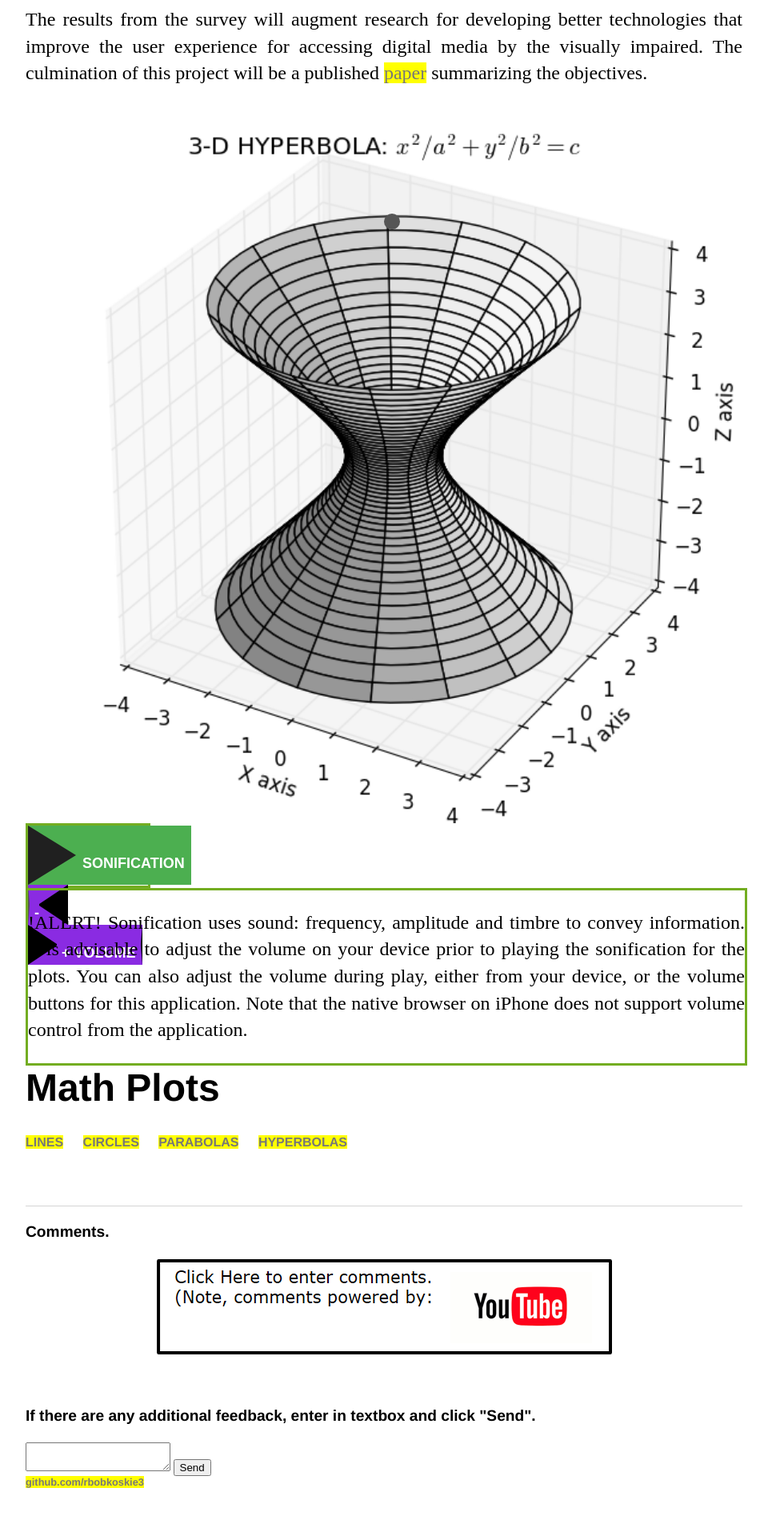
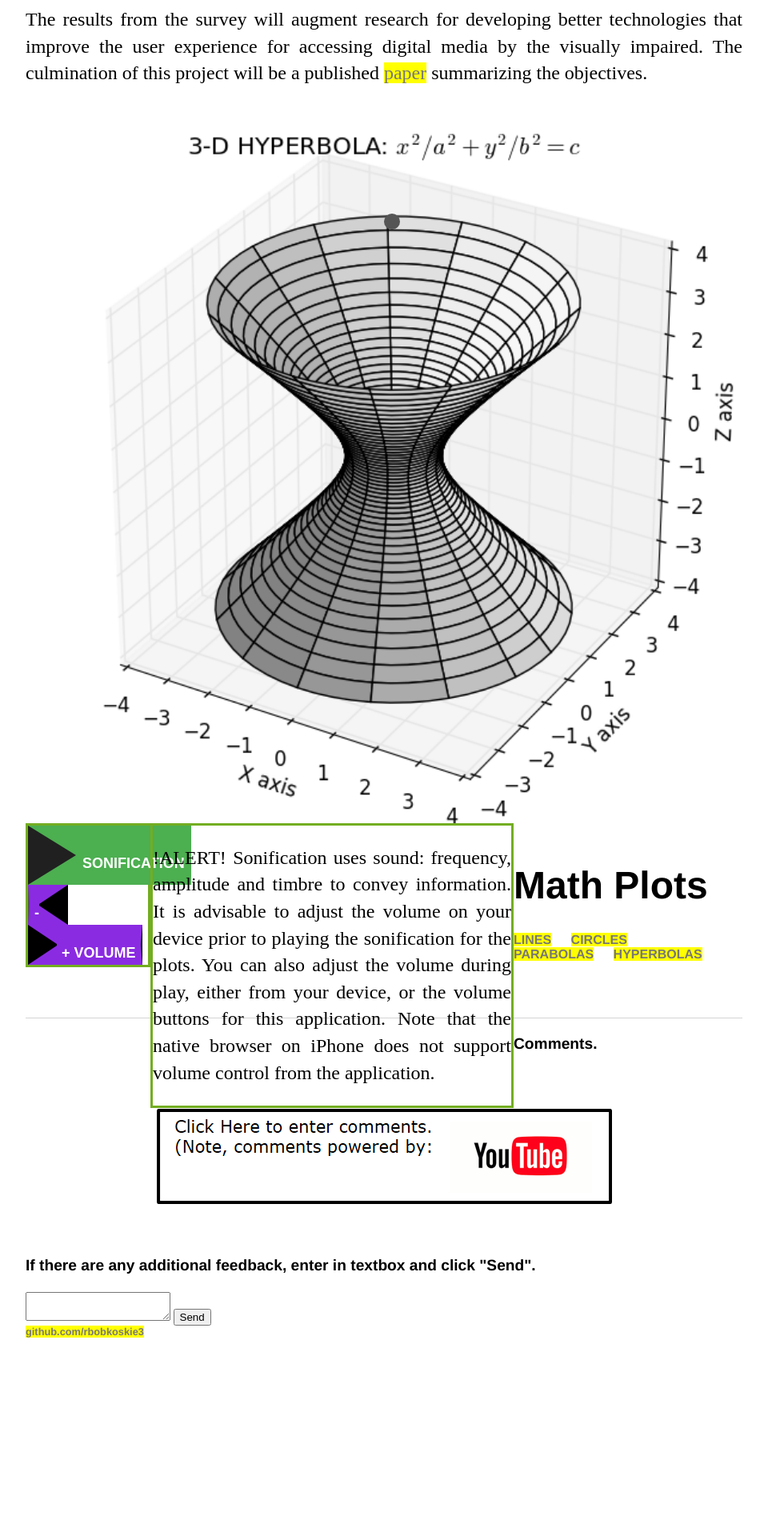
Before and after one commit to rbobkoskie3/rbobkoskie3.github.io, a Jekyll site: the page built from index.html, in a window 1280 px wide. Shown: the part 714-2634 px from the top of the page at 80% size, without its empty margins (160-1125 px from the left). Built offline with Jekyll 4.4.1, drawn with Linux system fonts in a browser that asks for light colours; after the commit the page ends 2446 px from its top, so only the background shows below that.

Commit message:
Add files via upload

```diff
--- a/index.html
+++ b/index.html
@@ -270,16 +270,16 @@ title: Math, Sonification, Plots
 
         div.floatButton {
             width: 150px;
-            height: 75px;
+            height: 100%;
             // display:inline-block;
             float:left;
             border: 3px solid #73AD21;
         }
 
         div.floatWarning {
-            width: 100%;
+            width: 50%;
             height: 100%;
-            left: -10;
+            // left: -10;
             // display:inline-block;
             float:left;
             border: 3px solid #73AD21;
```
